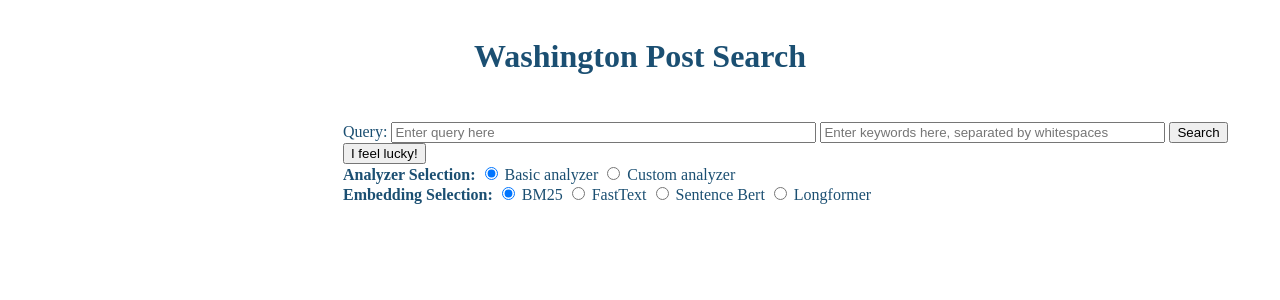
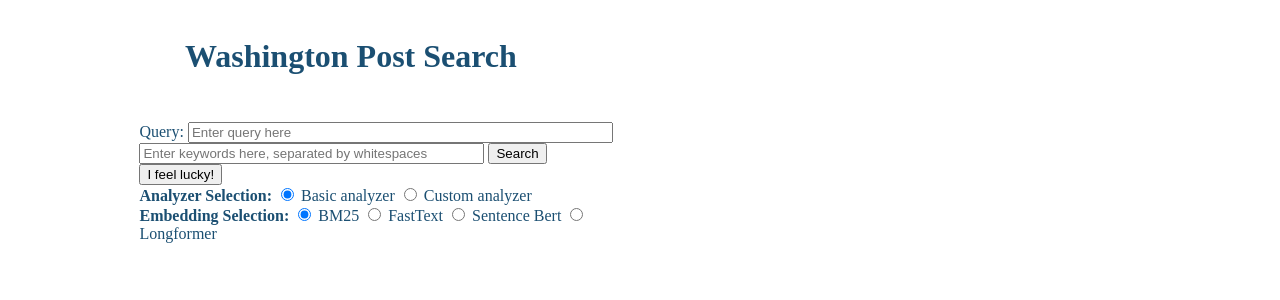
Before and after one commit to Xiaoyu-Lu/ElasticSearch_WAPO, a Flask app: page / in a window 1280 px wide. Shown: the top 300 px of the page. Run offline with Flask 2, Linux system fonts and the light colour scheme; some libraries are stand-ins or nearby versions.

Commit message:
Update home.html

```diff
--- a/templates/home.html
+++ b/templates/home.html
@@ -16,13 +16,13 @@
 </head>
 <body text="#1B4F72">
 
-<div style="padding-top:0.7%;padding-bottom: 1%; text-align: center">
+<div style="padding: 0.7% 52% 1% 14%;text-align: left;">
     <h1 style="color:#1B4F72">Washington Post Search</h1>
 </div>
 
 
 <form action="{{ url_for('results') }}" name="search" method="post">
-    <div style="padding-top: 1%; padding-left: 26.5%; text-align:left">
+    <div style="padding-top: 1%; padding-left: 10.4%; padding-right: 52%;text-align:left">
     <label for="query">Query:</label>
     <input type="text" id="query" name="query" size=50 placeholder="Enter query here">
         <input type="text" id="query" name="keywords" size=40 placeholder="Enter keywords here, separated by whitespaces">
```
